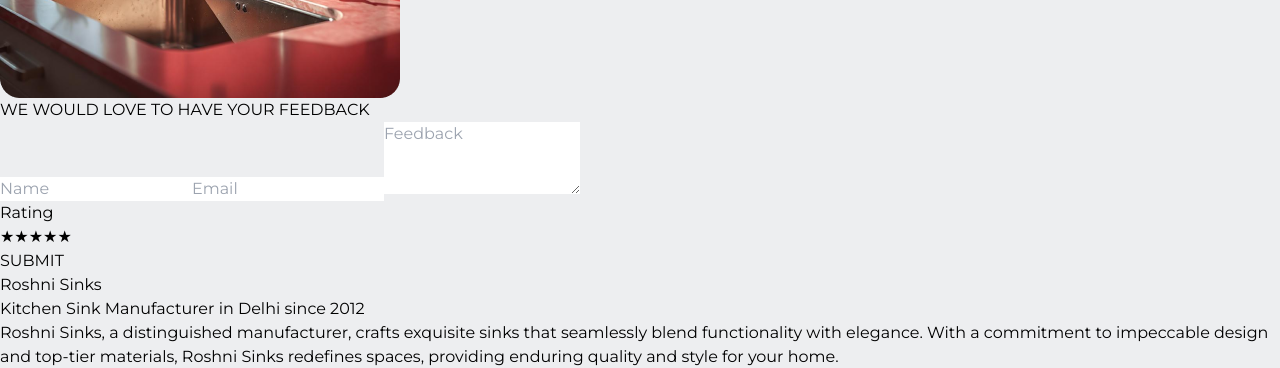
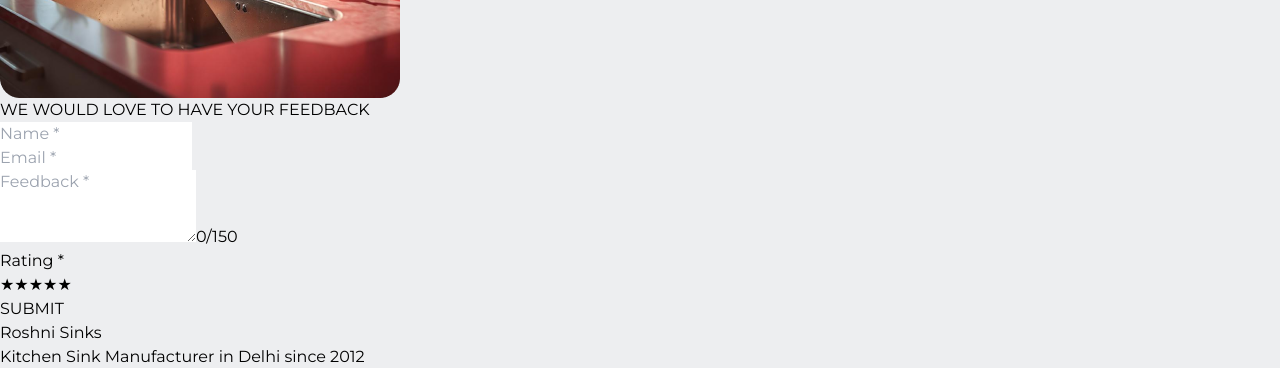
Before and after one commit to MaybeTarun/RoshniSinks, a React (Vite) app: page / in a window 1280 px wide. Shown: the part 1100-1468 px from the top of the page. Built offline with nearby package versions, Linux system fonts and the light colour scheme.

Commit message:
can now submit feedbacks

```diff
--- a/src/App.tsx
+++ b/src/App.tsx
@@ -4,7 +4,7 @@ import { useState, useEffect, useRef, useCallback, lazy, Suspense } from 'react'
 import './App.css';
 import Navbar from './components/Navbar';
 import { FaInstagram, FaWhatsapp, FaEnvelope, FaPhone, FaMapMarkerAlt } from 'react-icons/fa';
-import { motion, useScroll, useTransform } from "framer-motion";
+import { motion, useScroll, useTransform, useAnimation } from "framer-motion";
 
 const Products = lazy(() => import('./pages/Products'));
 const Contact = lazy(() => import('./pages/Contact'));
@@ -46,6 +46,24 @@ function Home() {
   const [rating, setRating] = useState(0);
   const [currentImage, setCurrentImage] = useState(0);
   const images = [img2, img21, img22];
+  const [name, setName] = useState('');
+  const [email, setEmail] = useState('');
+  const [feedback, setFeedback] = useState('');
+  const [userReview, setUserReview] = useState<null | {
+    text: string;
+    author: string;
+    rating: number;
+  }>(null);
+
+  const nameAnimation = useAnimation();
+  const emailAnimation = useAnimation();
+  const feedbackAnimation = useAnimation();
+  const ratingAnimation = useAnimation();
+
+  const shakeAnimation = {
+    x: [0, -10, 10, -10, 10, 0],
+    transition: { duration: 0.4 }
+  };
 
   useEffect(() => {
     const interval = setInterval(() => {
@@ -208,7 +226,54 @@ function Home() {
   useEffect(() => {
     const shuffled = [...allReviews].sort(() => 0.5 - Math.random());
     setSelectedReviews(shuffled.slice(0, 2));
+
+    const savedReview = localStorage.getItem('userReview');
+    if (savedReview) {
+      setUserReview(JSON.parse(savedReview));
+    }
   }, []);
+
+  const handleSubmit = useCallback((e: React.FormEvent) => {
+    e.preventDefault();
+    let isValid = true;
+
+    if (!name) {
+      nameAnimation.start(shakeAnimation);
+      isValid = false;
+    }
+    if (!email) {
+      emailAnimation.start(shakeAnimation);
+      isValid = false;
+    }
+    if (!feedback) {
+      feedbackAnimation.start(shakeAnimation);
+      isValid = false;
+    }
+    if (rating === 0) {
+      ratingAnimation.start(shakeAnimation);
+      isValid = false;
+    }
+
+    if (isValid) {
+      const form = e.target as HTMLFormElement;
+      form.submit();
+
+      setName('');
+      setEmail('');
+      setFeedback('');
+      setRating(0);
+
+      const newReview = {
+        text: feedback,
+        author: name,
+        rating: rating
+      };
+      setUserReview(newReview);
+      localStorage.setItem('userReview', JSON.stringify(newReview));
+
+      alert("Thank you for your valuable feedback! 🌟\n\nYour review will be visible in our reviews section shortly. If you wish to modify your feedback, simply submit a new review, and it will replace your previous one. 😊");
+    }
+  }, [name, email, feedback, rating, nameAnimation, emailAnimation, feedbackAnimation, ratingAnimation]);
 
   return (
     <div className="pt-[85px] m-3" id="reviewformL">
@@ -298,26 +363,57 @@ function Home() {
             delay: 0.2
           }}>
             <h2 className="text-[clamp(16px,2vw,20px)] text-center mb-4">WE WOULD LOVE TO HAVE YOUR FEEDBACK</h2>
-            <form className="flex flex-col justify-between h-full">
+            <form
+              action="https://formsubmit.co/shriharienterprises2011@gmail.com"
+              method="POST"
+              className="flex flex-col justify-between h-full"
+              onSubmit={handleSubmit}
+            >
+              <input type="hidden" name="_subject" value="New feedback" />
+              <input type="hidden" name="_captcha" value="false" />
+              <input type="hidden" name="_next" value="https://roshnisinks.vercel.app/" />
               <div className="space-y-3">
+                <motion.div animate={nameAnimation}>
                   <input
                     type="text"
-                  placeholder="Name"
+                    name="name"
+                    placeholder="Name *"
+                    value={name}
+                    onChange={(e) => setName(e.target.value)}
                     className="bg-[#f7fcff40] rounded p-2 text-[#F7FCFF] placeholder-gray-300 w-full text-[clamp(14px,1.5vw,16px)]"
+                    required
                   />
+                </motion.div>
+                <motion.div animate={emailAnimation}>
                   <input
                     type="email"
-                  placeholder="Email"
+                    name="email"
+                    placeholder="Email *"
+                    value={email}
+                    onChange={(e) => setEmail(e.target.value)}
                     className="bg-[#f7fcff40] rounded p-2 text-[#F7FCFF] placeholder-gray-300 w-full text-[clamp(14px,1.5vw,16px)]"
+                    required
                   />
+                </motion.div>
+                <motion.div animate={feedbackAnimation} className="relative">
                   <textarea
-                  placeholder="Feedback"
+                    name="feedback"
+                    placeholder="Feedback *"
+                    value={feedback}
+                    onChange={(e) => setFeedback(e.target.value.slice(0, 150))}
+                    maxLength={150}
                     rows={3}
-                  className="bg-[#f7fcff40] rounded p-2 text-[#F7FCFF] placeholder-gray-300 resize-none w-full text-[clamp(14px,1.5vw,16px)]"
+                    className="bg-[#f7fcff40] rounded p-2 text-[#F7FCFF] placeholder-gray-300 resize-none w-full text-[clamp(14px,1.5vw,16px)] pr-16 break-words"
+                    required
+                    style={{ overflowWrap: 'break-word', wordWrap: 'break-word', wordBreak: 'break-word' }}
                   ></textarea>
-                <div className="mt-2 flex justify-between items-center">
-                  <div>
-                    <label className="block mb-1 text-[clamp(14px,1.5vw,16px)]">Rating</label>
+                  <span className="absolute bottom-2 right-2 text-[clamp(12px,1.2vw,14px)] text-gray-300">
+                    {feedback.length}/150
+                  </span>
+                </motion.div>
+                <div className="flex items-center justify-between mt-2">
+                  <motion.div animate={ratingAnimation} className="flex-grow">
+                    <label className="block mb-1 text-[clamp(14px,1.5vw,16px)]">Rating *</label>
                     <div className="flex gap-2">
                       {[1, 2, 3, 4, 5].map((star) => (
                         <button
@@ -332,10 +428,11 @@ function Home() {
                         </button>
                       ))}
                     </div>
-                  </div>
+                  </motion.div>
+                  <input type="hidden" name="rating" value={rating} />
                   <button
                     type="submit"
-                    className="bg-[#F7FCFF] text-[#173B45] font-bold py-2 px-4 rounded text-[clamp(14px,1.5vw,16px)] hover:translate-y-[-2px] transition-all duration-300"
+                    className="bg-[#F7FCFF] text-[#173B45] font-bold py-2 px-4 rounded text-[clamp(14px,1.5vw,16px)] hover:translate-y-[-2px] transition-all duration-300 ml-4"
                   >
                     SUBMIT
                   </button>
@@ -471,8 +568,8 @@ function Home() {
       </div>
 
       <div className="flex flex-col lg:flex-row justify-center items-center gap-8 mt-4 lg:mt-8 px-4">
-        {selectedReviews.map((review, index) => (
-          <div key={index} className="bg-[#F7FCFF] rounded-lg p-4 shadow-md w-full lg:w-1/2 max-w-md border-2 border-black">
+        {[...selectedReviews, userReview].filter((review): review is NonNullable<typeof review> => review !== null).map((review, index) => (
+          <div key={index} className="bg-[#F7FCFF] rounded-lg p-4 shadow-md w-full lg:w-1/3 max-w-md border-2 border-black">
             <div className="flex items-start mb-2">
               <img src={quotes} alt="Quotes" className="w-8 h-8 mr-2" />
             </div>
```
Also changed, not shown: src/App.css (line endings or trailing spaces). Lines whose indentation alone changed are shown as unchanged.
